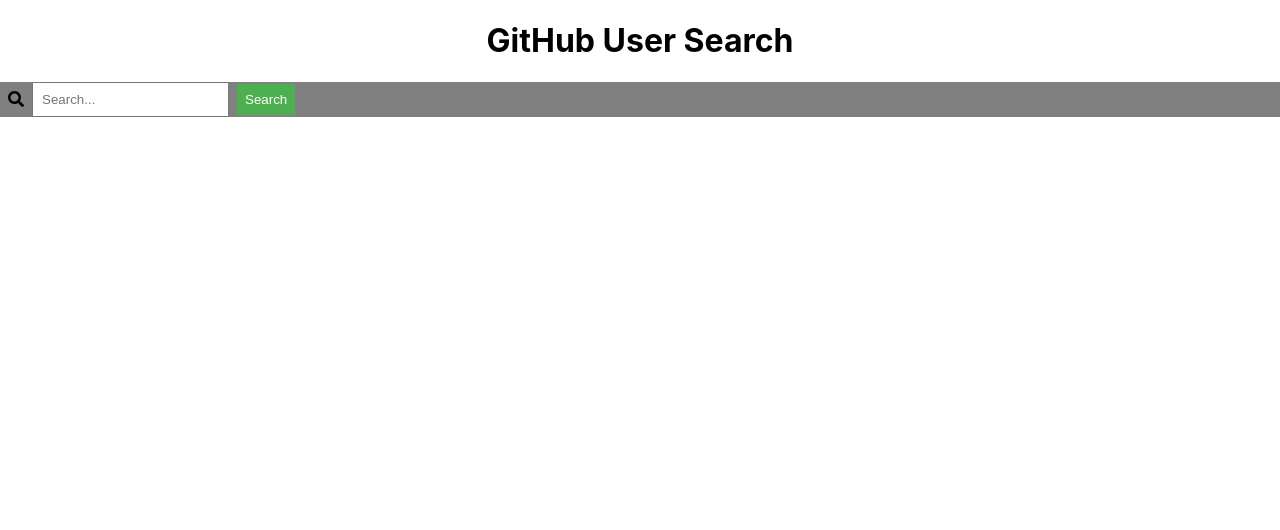
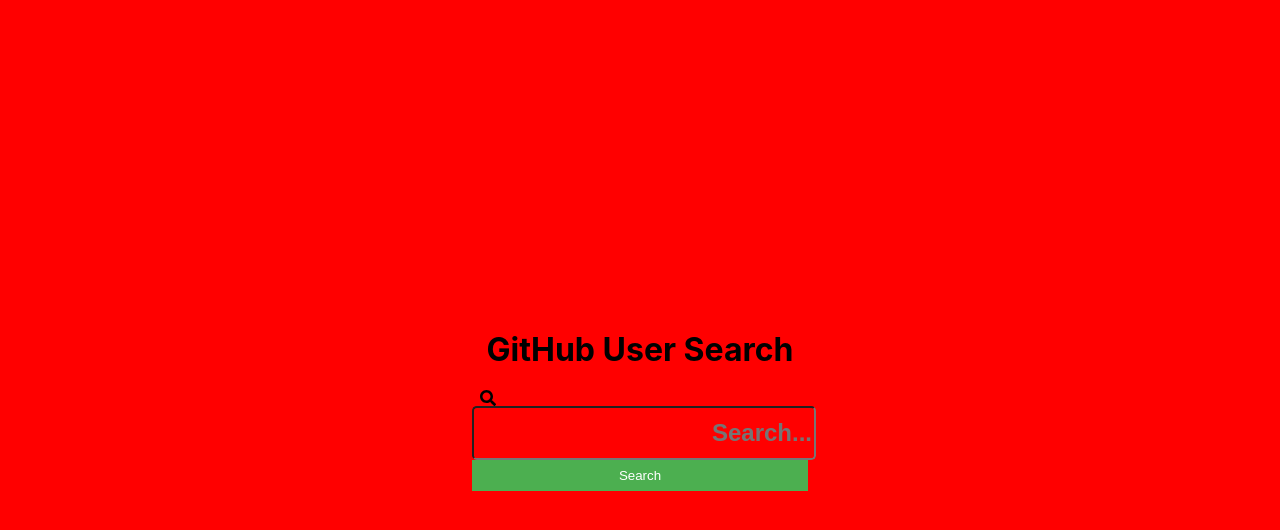
Before and after one commit to kylecalbert/user-search, a React (Create React App) app: page / in a window 1280 px wide. Shown: the top 530 px of the page. Built offline with nearby package versions, Linux system fonts and the light colour scheme.

Commit message:
first commit

```diff
--- a/src/App.css
+++ /dev/null
@@ -1,38 +0,0 @@
-.App {
-  text-align: center;
-}
-
-.App-logo {
-  height: 40vmin;
-  pointer-events: none;
-}
-
-@media (prefers-reduced-motion: no-preference) {
-  .App-logo {
-    animation: App-logo-spin infinite 20s linear;
-  }
-}
-
-.App-header {
-  background-color: #282c34;
-  min-height: 100vh;
-  display: flex;
-  flex-direction: column;
-  align-items: center;
-  justify-content: center;
-  font-size: calc(10px + 2vmin);
-  color: white;
-}
-
-.App-link {
-  color: #61dafb;
-}
-
-@keyframes App-logo-spin {
-  from {
-    transform: rotate(0deg);
-  }
-  to {
-    transform: rotate(360deg);
-  }
-}
--- a/src/App.js
+++ b/src/App.js
@@ -1,9 +1,10 @@
 import React, { useState } from 'react';
-import './App.css';
 import { QueryClient, QueryClientProvider } from 'react-query';
 
 import GithubApi from './GithubApi';
 import SearchBar from './searchbar/searchbar';
+
+import { AppContainer } from './App.styled';
 
 function App() {
   const client = new QueryClient();
@@ -14,13 +15,13 @@
   };
 
   return (
-    <div className="App">
+    <AppContainer className="App">
       <QueryClientProvider client={client}>
         <h1>GitHub User Search</h1>
         <SearchBar onSearch={handleSearch} />
         {username && <GithubApi username={username} />}
       </QueryClientProvider>
-    </div>
+    </AppContainer>
   );
 }
 
--- /dev/null
+++ b/src/App.styled.js
@@ -0,0 +1,20 @@
+// App.styled.js
+import styled from 'styled-components';
+
+export const AppContainer = styled.div`
+  display: flex;
+  flex-direction: column;
+  align-items: center;
+  justify-content: center;
+  background-color: red;
+
+  height: 100vh;
+  width: 100vw;
+
+  @media (max-width: 768px) {
+    background-color: red;
+    height: 100%;
+
+    align-items: center;
+  }
+`;
--- a/src/searchbar/searchbar.js
+++ b/src/searchbar/searchbar.js
@@ -1,32 +1,8 @@
 import React, { useState } from 'react';
 import styled from 'styled-components';
 import { FaSearch } from 'react-icons/fa';
-
-const SearchForm = styled.form`
-  display: flex;
-  align-items: center;
-  margin-bottom: 16px;
-  background-color: grey;
-`;
-
-const SearchInput = styled.input`
-  padding: 8px;
-  margin-right: 8px;
-`;
-
-const SearchButton = styled.button`
-  padding: 8px;
-  background-color: #4caf50;
-  color: #fff;
-  border: none;
-  cursor: pointer;
-`;
-
-const SearchIcon = styled.div`
-  display: flex;
-  align-items: center;
-  padding: 0 8px;
-`;
+import { StyledSearchContainer, StyledSearchInput } from './searchbar.styled';
+import { SearchButton, SearchIcon } from './searchbar.styled';
 
 const SearchBar = ({ onSearch }) => {
   const [searchTerm, setSearchTerm] = useState('');
@@ -41,18 +17,18 @@
   };
 
   return (
-    <SearchForm onSubmit={handleSubmit}>
+    <StyledSearchContainer onSubmit={handleSubmit}>
       <SearchIcon>
         <FaSearch />
       </SearchIcon>
-      <SearchInput
+      <StyledSearchInput
         type="text"
         placeholder="Search..."
         value={searchTerm}
         onChange={handleChange}
       />
       <SearchButton type="submit">Search</SearchButton>
-    </SearchForm>
+    </StyledSearchContainer>
   );
 };
 
--- /dev/null
+++ b/src/searchbar/searchbar.styled.js
@@ -0,0 +1,48 @@
+import styled from 'styled-components';
+
+export const StyledSearchContainer = styled.form`
+  display: flex;
+  flex-direction: column;
+  position: relative;
+`;
+
+export const StyledSearchInput = styled.input`
+  display: flex;
+  height: 3rem;
+  background: none;
+  text-align: right;
+  font-size: 1.5rem;
+  font-weight: bold;
+  width: 100%;
+  border-radius: 0.3rem;
+`;
+export const IconContainer = styled.img`
+  display: flex;
+  align-items: center;
+  justify-content: center;
+  padding: 4px;
+  position: absolute;
+  box-sizing: border-box;
+  top: 50%;
+  left: 10px;
+  font-size: 25px;
+  margin-top: 0.25rem;
+  @media (max-width: 768px) {
+    top: 36.5%;
+    left: 10px;
+  }
+`;
+
+export const SearchButton = styled.button`
+  padding: 8px;
+  background-color: #4caf50;
+  color: #fff;
+  border: none;
+  cursor: pointer;
+`;
+
+export const SearchIcon = styled.div`
+  display: flex;
+  align-items: center;
+  padding: 0 8px;
+`;
```
